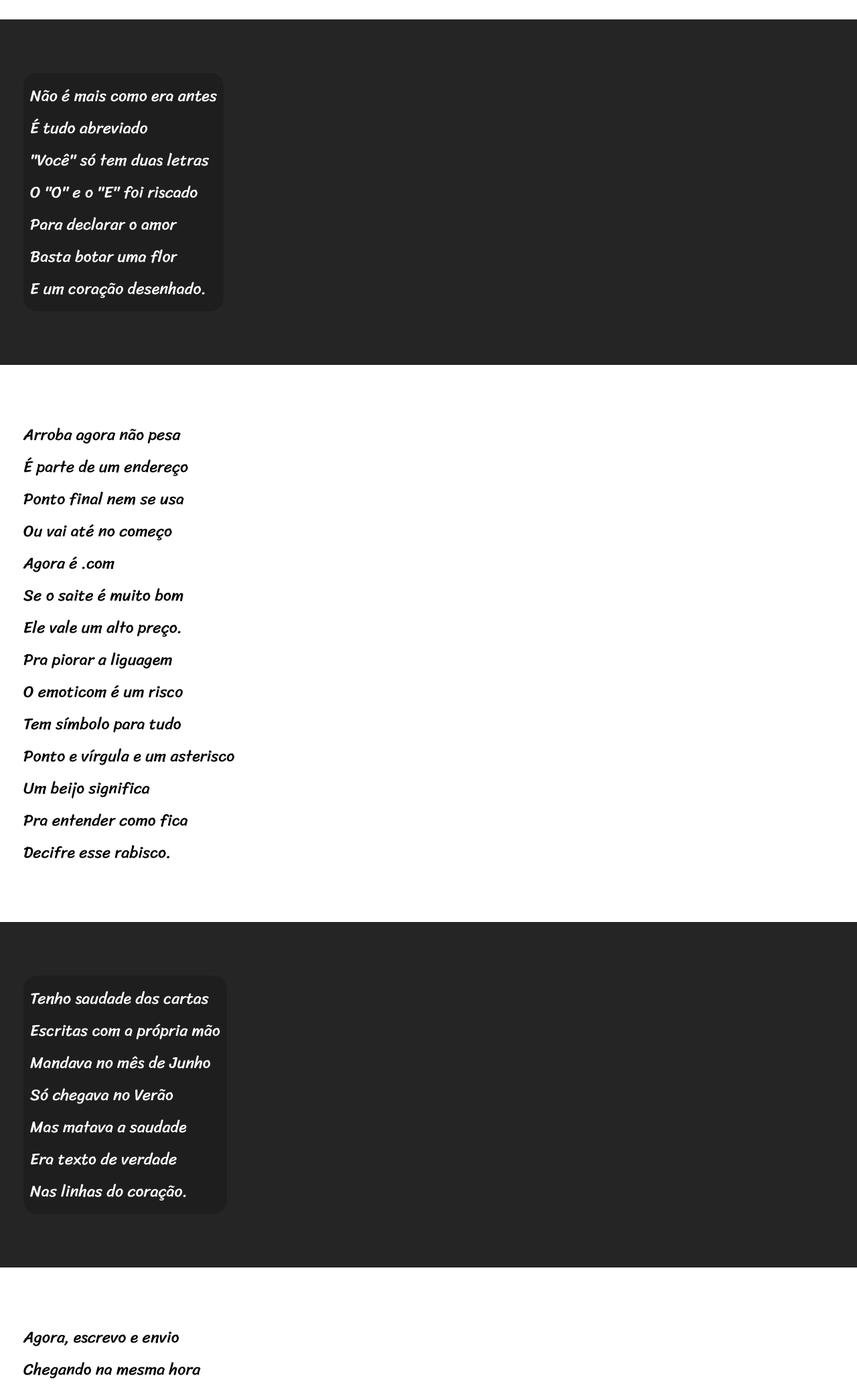
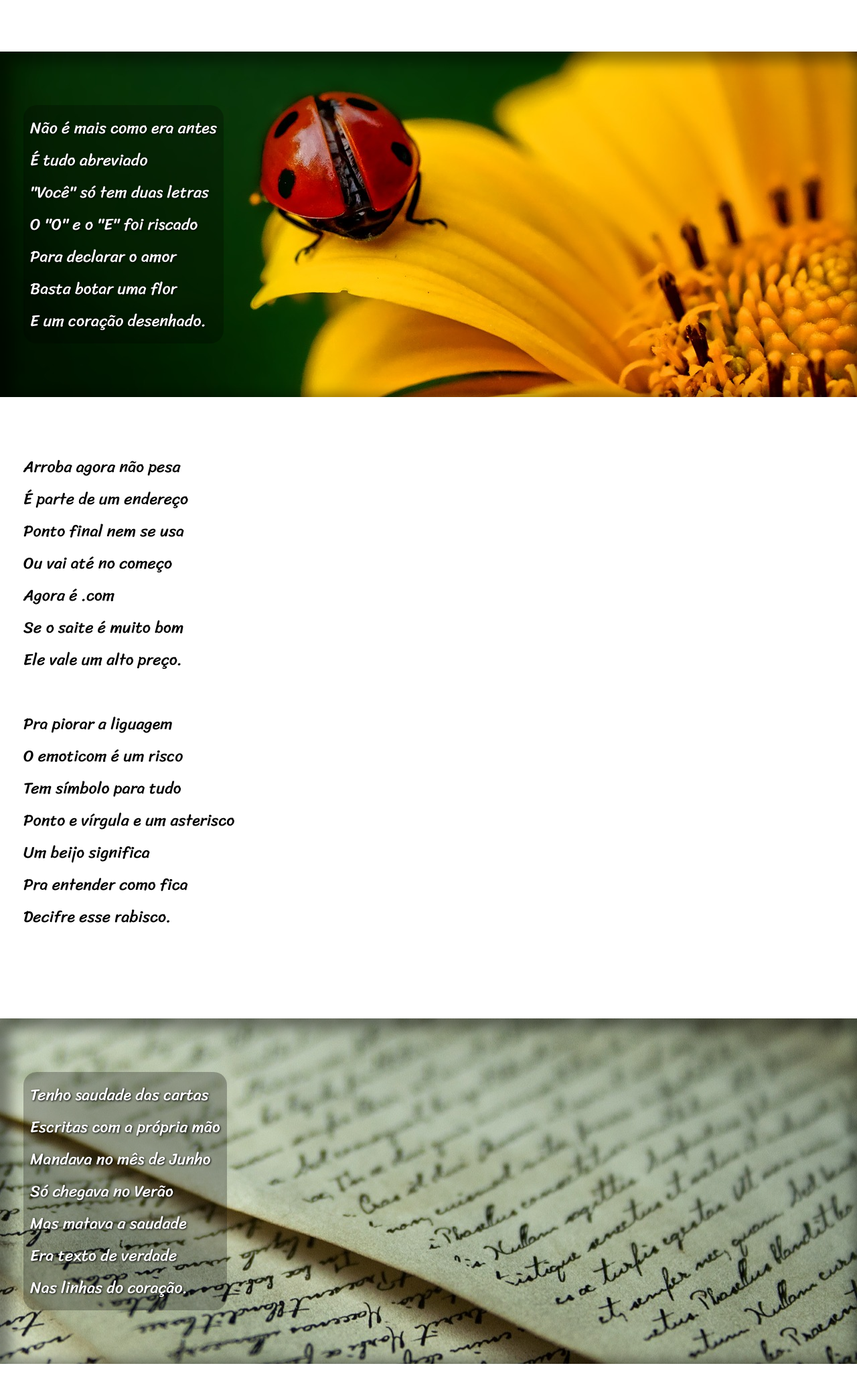
Before and after one commit to MiguelFalqueto/html-css, a plain HTML site: page desafios/desafio05/index.html in a window 1280 px wide. Shown: the part 727-2800 px from the top of the page at 67% size. Drawn offline with Linux system fonts and the light colour scheme.

Commit message:
d5 e read-me

```diff
--- a/desafios/desafio05/index.html
+++ b/desafios/desafio05/index.html
@@ -23,7 +23,7 @@
         </section>
 
 
-        <section class="imagem">
+        <section class="imagem" id="img1">
                <p> Não é mais como era antes <br>
                 É tudo abreviado <br>
                 "Você" só tem duas letras <br>
@@ -53,7 +53,7 @@
         </section>
 
 
-        <section class="imagem">
+        <section class="imagem" id="img2">
             <p> Tenho saudade das cartas <br>
             Escritas com a própria mão <br>
             Mandava no mês de Junho <br>
--- a/desafios/desafio05/style.css
+++ b/desafios/desafio05/style.css
@@ -62,6 +62,10 @@ section {
     font-size: 1.5em;
 }
 
+section > p {
+    padding-bottom: 2em;
+}
+
 section.normal {
     background-color: white;
     color: black;
@@ -70,13 +74,26 @@ section.normal {
 section.imagem {
     background-color: rgb(37, 37, 37);
     color: white;
+    box-shadow: inset 6px 6px 20px 10px rgba(0, 0, 0, 0.418);
+    background-attachment: fixed;
 }
 
 section.imagem > p {
     display: inline-block;
-    background-color: rgba(0, 0, 0, 0.185);
+    background-color: rgba(0, 0, 0, 0.267);
     border-radius: 20px;
     padding: 10px;
+    text-shadow: 1px 1px 3px black;
+}
+
+section#img1 {
+    background-image: url(imagens/background001.jpg);
+    background-position: right center;
+}
+
+section#img2 {
+    background-image: url(imagens/background002.jpg);
+    background-position: right center;
 }
 
 footer {
```
Also changed, not shown: exercicios/ex12-cores/cor2.html (+1 -1 lines), exercicios/ex13-fontes/fonte2.html (+1 -1 lines), exercicios/ex15-pseudo/links.html (+1 -1 lines), exercicios/ex16-caixas/caixa2.html (+1 -1 lines), desafios/desafio05/cordel-moderno.txt (deleted), exercicios/ex12-cores/index.html (renamed from exercicios/ex12-cores/cor1.html), exercicios/ex13-fontes/index.html (renamed from exercicios/ex13-fontes/fonte1.html), exercicios/ex14-id/index.html (renamed from exercicios/ex14-id/seletor1.html), exercicios/ex15-pseudo/index.html (renamed from exercicios/ex15-pseudo/pseudoclasse.html), exercicios/ex16-caixas/index.html (renamed from exercicios/ex16-caixas/caixa1.html), 1 other file.
